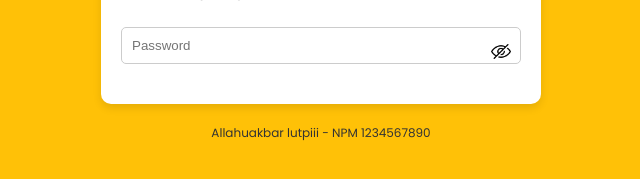
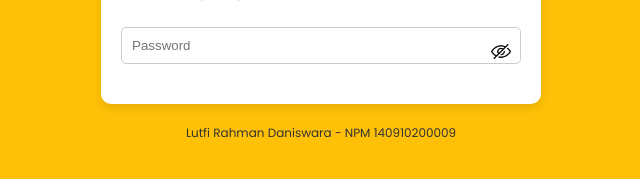
Before and after one commit to Lutfird08/SmartHome, a plain HTML site: page frontend/index.html in a window 1280 px wide. Shown: the part 363-542 px from the top of the page, without its empty margins (319-959 px from the left). Drawn offline with Linux system fonts and the light colour scheme.

Commit message:
Update index.html

```diff
--- a/frontend/index.html
+++ b/frontend/index.html
@@ -25,7 +25,7 @@
         </div>
     </div>
     <div class="footer">
-        Allahuakbar lutpiii - NPM 1234567890
+        Lutfi Rahman Daniswara - NPM 140910200009
     </div>
 </body>
     <script src="index.js"></script>
```
